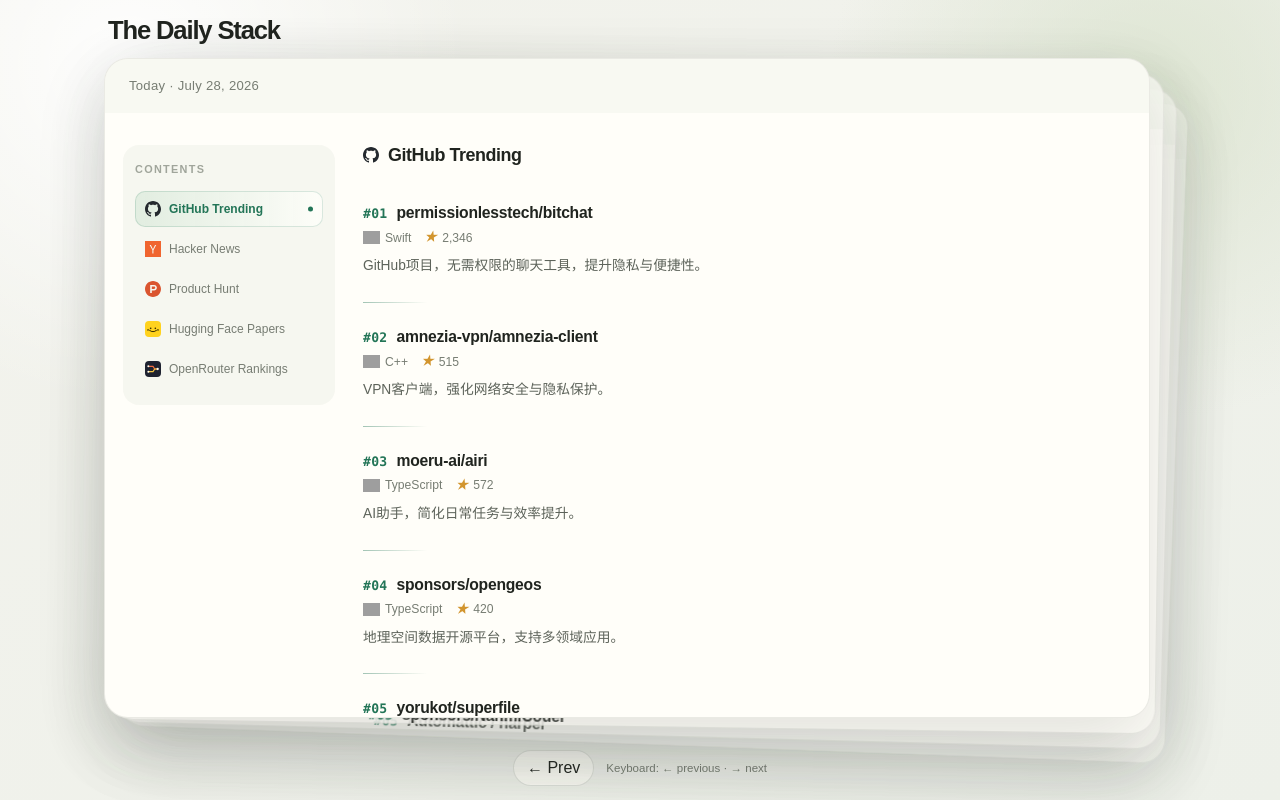
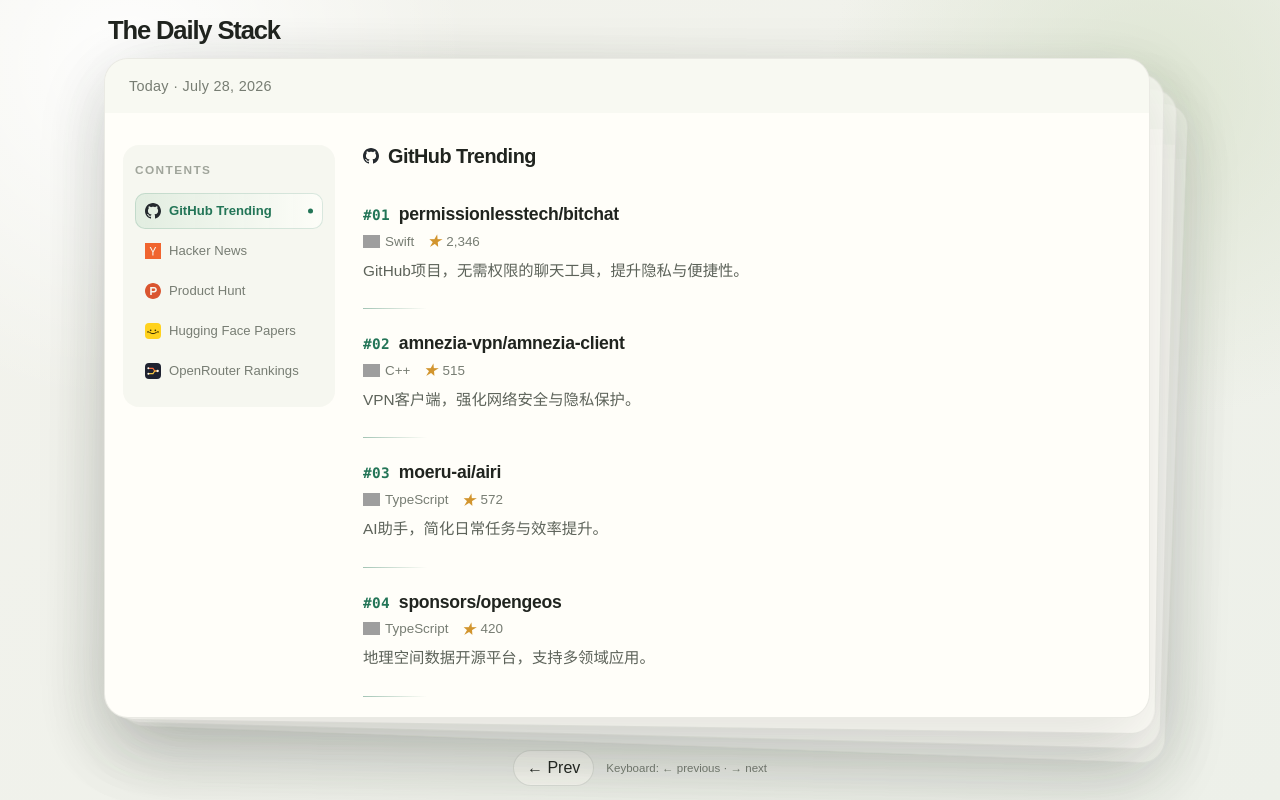
Before and after one commit to abnerzhao/daily-tech-stack, a website: page index.html in a window 1280 px wide. Drawn offline with Linux system fonts and the light colour scheme; grey boxes are pictures that could not be loaded; a small style sheet from the web is missing.

Commit message:
调整：增大日报卡片内容字号

```diff
--- a/index.html
+++ b/index.html
@@ -105,7 +105,7 @@
         padding: 0 24px;
         background: rgba(238, 240, 232, .42);
         color: var(--muted);
-        font-size: .82rem;
+        font-size: .9rem;
         letter-spacing: .02em;
       }
 
@@ -149,7 +149,7 @@
       .contents-title {
         margin: 0 0 12px;
         color: #a0a59b;
-        font-size: .68rem;
+        font-size: .74rem;
         font-weight: 700;
         letter-spacing: .12em;
         text-transform: uppercase;
@@ -162,7 +162,7 @@
         padding: 10px;
         border-radius: 10px;
         color: var(--muted);
-        font-size: .75rem;
+        font-size: .82rem;
         white-space: nowrap;
         position: relative;
         text-decoration: none;
@@ -200,7 +200,7 @@
 
       .section h2 {
         margin: 0 0 20px;
-        font-size: 1.12rem;
+        font-size: 1.24rem;
         letter-spacing: -.025em;
       }
 
@@ -244,7 +244,7 @@
         align-items: baseline;
         gap: 9px;
         max-width: 100%;
-        font-size: .98rem;
+        font-size: 1.1rem;
         font-weight: 700;
         line-height: 1.35;
         letter-spacing: -.015em;
@@ -258,7 +258,7 @@
         flex: 0 0 auto;
         color: var(--accent);
         font-family: "SFMono-Regular", Consolas, monospace;
-        font-size: .82rem;
+        font-size: .9rem;
         font-weight: 800;
         letter-spacing: .02em;
       }
@@ -269,7 +269,7 @@
         gap: 7px 13px;
         margin-top: 6px;
         color: var(--muted);
-        font-size: .76rem;
+        font-size: .84rem;
       }
 
       .meta span { display: inline-flex; align-items: center; gap: 5px; }
@@ -285,13 +285,13 @@
         flex: 0 0 auto;
         object-fit: contain;
       }
-      .star { color: #d2952e; font-size: .8rem; line-height: 1; }
+      .star { color: #d2952e; font-size: .88rem; line-height: 1; }
 
       .item p {
         max-width: 68ch;
         margin: 8px 0 0;
         color: #5d635a;
-        font-size: .86rem;
+        font-size: .96rem;
         line-height: 1.72;
       }
 
@@ -355,8 +355,8 @@
         }
         .section { scroll-margin-top: 54px; }
         .section + .section { margin-top: 48px; }
-        .item-title { font-size: .92rem; }
-        .item p { font-size: .82rem; }
+        .item-title { font-size: 1rem; }
+        .item p { font-size: .9rem; }
         .keys { display: none; }
       }
 
```
